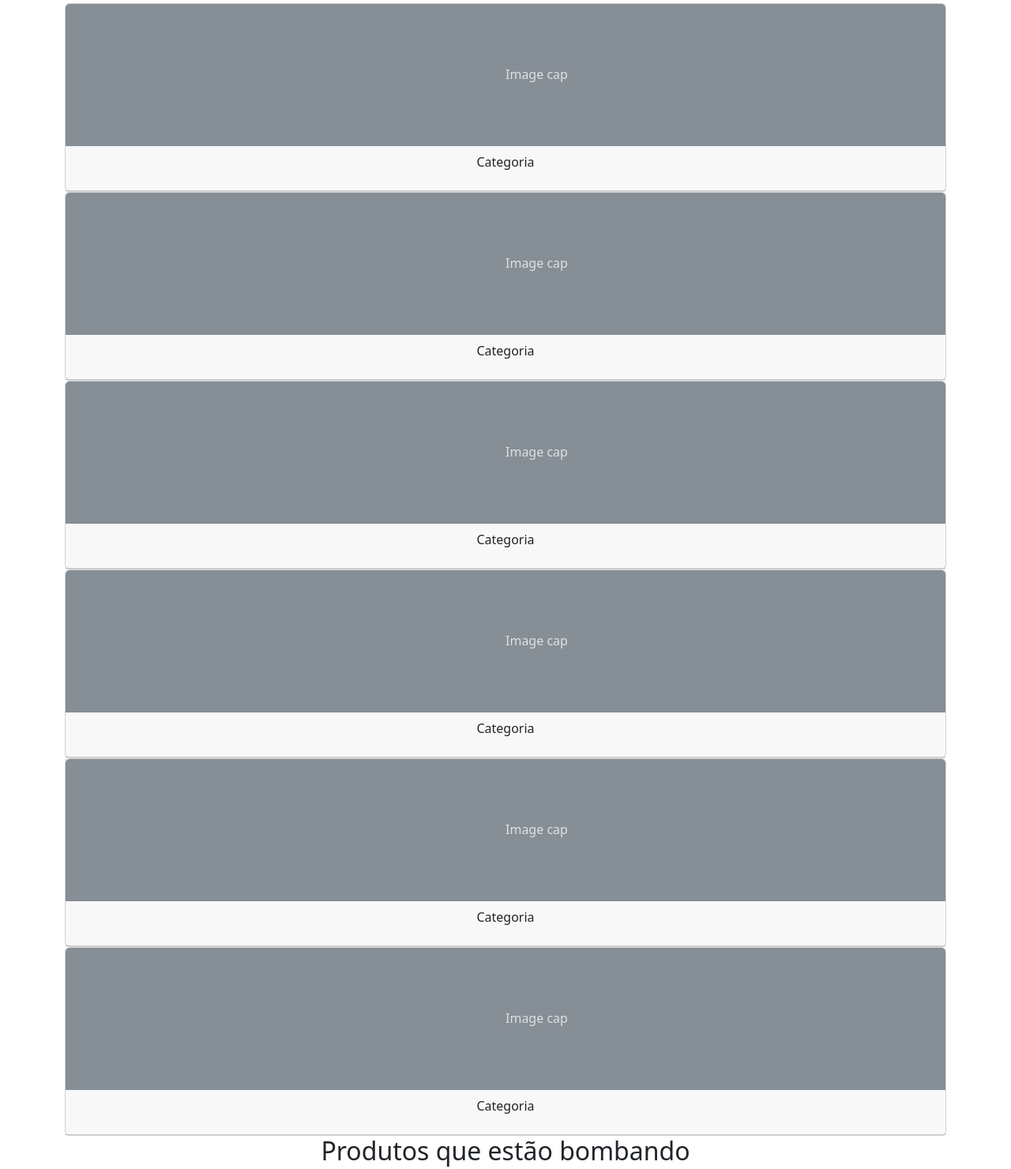
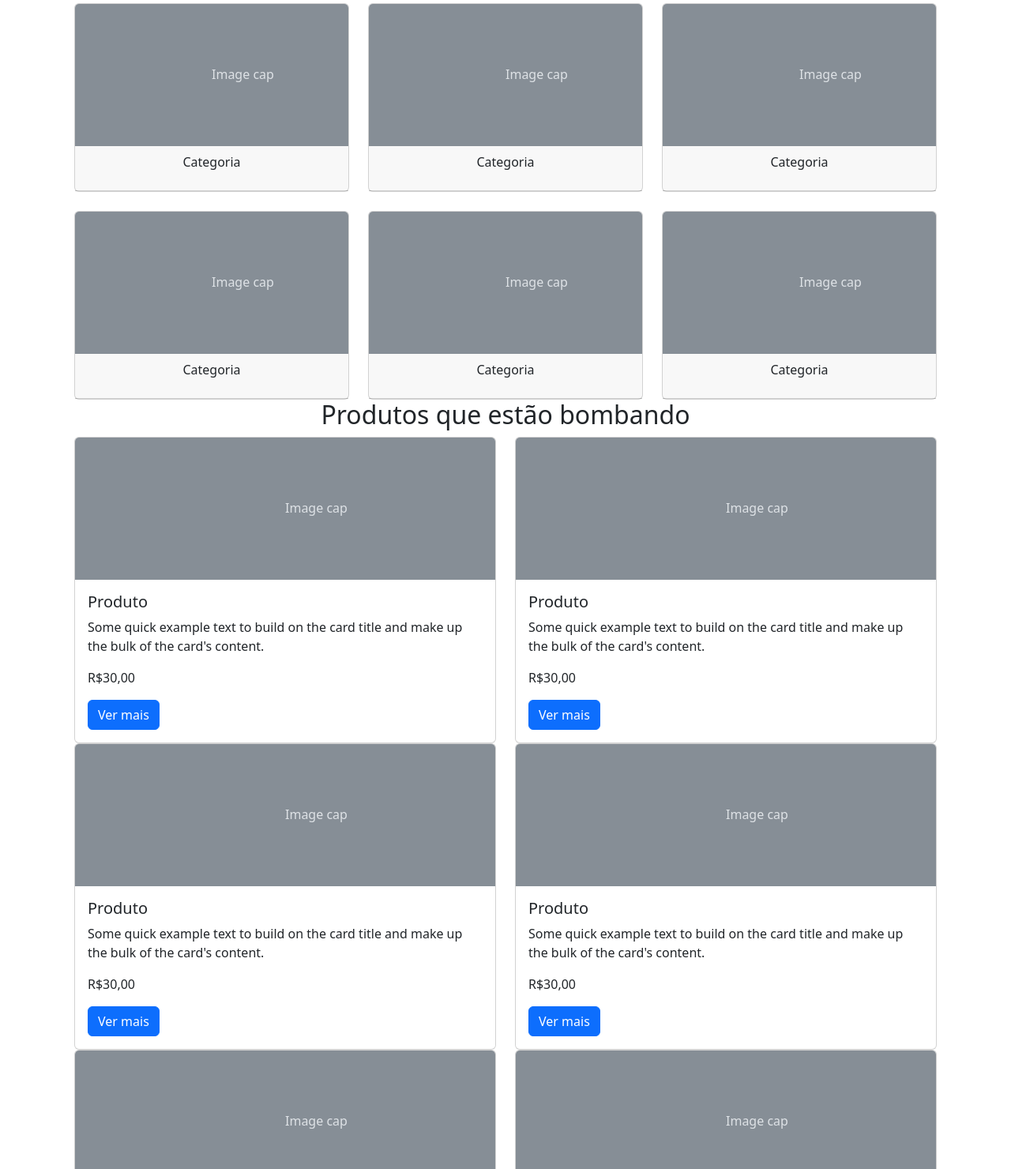
Before and after one commit to Mihgon/Bootstrap-projeto, a plain HTML site: page index.html in a window 1280 px wide. Shown: the part 498-1978 px from the top of the page at 79% size. Drawn offline with nearby package versions, Linux system fonts and the light colour scheme.

Commit message:
Ajustado grid de cards

```diff
--- a/index.html
+++ b/index.html
@@ -104,167 +104,211 @@
         </button>
     </div>
     <h2 class="text-center">Busca por categoria</h2>
-    <div class="container">
-        <div class="card">
-            <svg class="bd-placeholder-img card-img-top" width="100%" height="180" xmlns="http://www.w3.org/2000/svg"
-                role="img" aria-label="Placeholder: Image cap" preserveAspectRatio="xMidYMid slice" focusable="false">
-                <title>Placeholder</title>
-                <rect width="100%" height="100%" fill="#868e96"></rect>
-                <text x="50%" y="50%" fill="#dee2e6" dy=".3em">Image cap</text>
-            </svg>
-            <div class="card-header">
-                <p class="text-center">Categoria</p>
+
+    <div class="container row mx-auto g-4">
+        <div class="col-6 col-md-4 col-xxl-2">
+            <div class="card">
+                <svg class="bd-placeholder-img card-img-top" width="100%" height="180"
+                    xmlns="http://www.w3.org/2000/svg" role="img" aria-label="Placeholder: Image cap"
+                    preserveAspectRatio="xMidYMid slice" focusable="false">
+                    <title>Placeholder</title>
+                    <rect width="100%" height="100%" fill="#868e96"></rect>
+                    <text x="50%" y="50%" fill="#dee2e6" dy=".3em">Image cap</text>
+                </svg>
+                <div class="card-header">
+                    <p class="text-center">Categoria</p>
+                </div>
             </div>
         </div>
-        <div class="card">
-            <svg class="bd-placeholder-img card-img-top" width="100%" height="180" xmlns="http://www.w3.org/2000/svg"
-                role="img" aria-label="Placeholder: Image cap" preserveAspectRatio="xMidYMid slice" focusable="false">
-                <title>Placeholder</title>
-                <rect width="100%" height="100%" fill="#868e96"></rect>
-                <text x="50%" y="50%" fill="#dee2e6" dy=".3em">Image cap</text>
-            </svg>
-            <div class="card-header">
-                <p class="text-center">Categoria</p>
+        <div class="col-6 col-md-4 col-xxl-2">
+            <div class="card">
+                <svg class="bd-placeholder-img card-img-top" width="100%" height="180"
+                    xmlns="http://www.w3.org/2000/svg" role="img" aria-label="Placeholder: Image cap"
+                    preserveAspectRatio="xMidYMid slice" focusable="false">
+                    <title>Placeholder</title>
+                    <rect width="100%" height="100%" fill="#868e96"></rect>
+                    <text x="50%" y="50%" fill="#dee2e6" dy=".3em">Image cap</text>
+                </svg>
+                <div class="card-header">
+                    <p class="text-center">Categoria</p>
+                </div>
             </div>
         </div>
-        <div class="card">
-            <svg class="bd-placeholder-img card-img-top" width="100%" height="180" xmlns="http://www.w3.org/2000/svg"
-                role="img" aria-label="Placeholder: Image cap" preserveAspectRatio="xMidYMid slice" focusable="false">
-                <title>Placeholder</title>
-                <rect width="100%" height="100%" fill="#868e96"></rect>
-                <text x="50%" y="50%" fill="#dee2e6" dy=".3em">Image cap</text>
-            </svg>
-            <div class="card-header">
-                <p class="text-center">Categoria</p>
+        <div class="col-6 col-md-4 col-xxl-2">
+            <div class="card">
+                <svg class="bd-placeholder-img card-img-top" width="100%" height="180"
+                    xmlns="http://www.w3.org/2000/svg" role="img" aria-label="Placeholder: Image cap"
+                    preserveAspectRatio="xMidYMid slice" focusable="false">
+                    <title>Placeholder</title>
+                    <rect width="100%" height="100%" fill="#868e96"></rect>
+                    <text x="50%" y="50%" fill="#dee2e6" dy=".3em">Image cap</text>
+                </svg>
+                <div class="card-header">
+                    <p class="text-center">Categoria</p>
+                </div>
             </div>
         </div>
-        <div class="card">
-            <svg class="bd-placeholder-img card-img-top" width="100%" height="180" xmlns="http://www.w3.org/2000/svg"
-                role="img" aria-label="Placeholder: Image cap" preserveAspectRatio="xMidYMid slice" focusable="false">
-                <title>Placeholder</title>
-                <rect width="100%" height="100%" fill="#868e96"></rect>
-                <text x="50%" y="50%" fill="#dee2e6" dy=".3em">Image cap</text>
-            </svg>
-            <div class="card-header">
-                <p class="text-center">Categoria</p>
+        <div class="col-6 col-md-4 col-xxl-2">
+            <div class="card">
+                <svg class="bd-placeholder-img card-img-top" width="100%" height="180"
+                    xmlns="http://www.w3.org/2000/svg" role="img" aria-label="Placeholder: Image cap"
+                    preserveAspectRatio="xMidYMid slice" focusable="false">
+                    <title>Placeholder</title>
+                    <rect width="100%" height="100%" fill="#868e96"></rect>
+                    <text x="50%" y="50%" fill="#dee2e6" dy=".3em">Image cap</text>
+                </svg>
+                <div class="card-header">
+                    <p class="text-center">Categoria</p>
+                </div>
             </div>
         </div>
-        <div class="card">
-            <svg class="bd-placeholder-img card-img-top" width="100%" height="180" xmlns="http://www.w3.org/2000/svg"
-                role="img" aria-label="Placeholder: Image cap" preserveAspectRatio="xMidYMid slice" focusable="false">
-                <title>Placeholder</title>
-                <rect width="100%" height="100%" fill="#868e96"></rect>
-                <text x="50%" y="50%" fill="#dee2e6" dy=".3em">Image cap</text>
-            </svg>
-            <div class="card-header">
-                <p class="text-center">Categoria</p>
+        <div class="col-6 col-md-4 col-xxl-2">
+            <div class="card">
+                <svg class="bd-placeholder-img card-img-top" width="100%" height="180"
+                    xmlns="http://www.w3.org/2000/svg" role="img" aria-label="Placeholder: Image cap"
+                    preserveAspectRatio="xMidYMid slice" focusable="false">
+                    <title>Placeholder</title>
+                    <rect width="100%" height="100%" fill="#868e96"></rect>
+                    <text x="50%" y="50%" fill="#dee2e6" dy=".3em">Image cap</text>
+                </svg>
+                <div class="card-header">
+                    <p class="text-center">Categoria</p>
+                </div>
             </div>
         </div>
-        <div class="card">
-            <svg class="bd-placeholder-img card-img-top" width="100%" height="180" xmlns="http://www.w3.org/2000/svg"
-                role="img" aria-label="Placeholder: Image cap" preserveAspectRatio="xMidYMid slice" focusable="false">
-                <title>Placeholder</title>
-                <rect width="100%" height="100%" fill="#868e96"></rect>
-                <text x="50%" y="50%" fill="#dee2e6" dy=".3em">Image cap</text>
-            </svg>
-            <div class="card-header">
-                <p class="text-center">Categoria</p>
+        <div class="col-6 col-md-4 col-xxl-2">
+            <div class="card">
+                <svg class="bd-placeholder-img card-img-top" width="100%" height="180"
+                    xmlns="http://www.w3.org/2000/svg" role="img" aria-label="Placeholder: Image cap"
+                    preserveAspectRatio="xMidYMid slice" focusable="false">
+                    <title>Placeholder</title>
+                    <rect width="100%" height="100%" fill="#868e96"></rect>
+                    <text x="50%" y="50%" fill="#dee2e6" dy=".3em">Image cap</text>
+                </svg>
+                <div class="card-header">
+                    <p class="text-center">Categoria</p>
+                </div>
             </div>
         </div>
     </div>
 
     <h2 class="text-center">Produtos que estão bombando</h2>
-    <div class="container">
-        <div class="card">
-            <svg class="bd-placeholder-img card-img-top" width="100%" height="180" xmlns="http://www.w3.org/2000/svg"
-                role="img" aria-label="Placeholder: Image cap" preserveAspectRatio="xMidYMid slice" focusable="false">
-                <title>Placeholder</title>
-                <rect width="100%" height="100%" fill="#868e96"></rect><text x="50%" y="50%" fill="#dee2e6"
-                    dy=".3em">Image cap</text>
-            </svg>
-            <div class="card-body">
-                <h5 class="card-title">Produto</h5>
-                <p class="card-text">Some quick example text to build on the card title and make up the bulk of the
-                    card's content.</p>
-                <p>R$30,00</p>
-                <a href="#" class="btn btn-primary">Ver mais</a>
+
+    <div class="container row mx-auto">
+        <div class="col-12 col-md-6 col-xxl-4">
+            <div class="card">
+                <svg class="bd-placeholder-img card-img-top" width="100%" height="180"
+                    xmlns="http://www.w3.org/2000/svg" role="img" aria-label="Placeholder: Image cap"
+                    preserveAspectRatio="xMidYMid slice" focusable="false">
+                    <title>Placeholder</title>
+                    <rect width="100%" height="100%" fill="#868e96"></rect><text x="50%" y="50%" fill="#dee2e6"
+                        dy=".3em">Image cap</text>
+                </svg>
+                <div class="card-body">
+                    <h5 class="card-title">Produto</h5>
+                    <p class="card-text">Some quick example text to build on the card title and make up the bulk of the
+                        card's content.</p>
+                    <p>R$30,00</p>
+                    <a href="#" class="btn btn-primary">Ver mais</a>
+                </div>
             </div>
         </div>
-        <div class="card">
-            <svg class="bd-placeholder-img card-img-top" width="100%" height="180" xmlns="http://www.w3.org/2000/svg"
-                role="img" aria-label="Placeholder: Image cap" preserveAspectRatio="xMidYMid slice" focusable="false">
-                <title>Placeholder</title>
-                <rect width="100%" height="100%" fill="#868e96"></rect><text x="50%" y="50%" fill="#dee2e6"
-                    dy=".3em">Image cap</text>
-            </svg>
-            <div class="card-body">
-                <h5 class="card-title">Produto</h5>
-                <p class="card-text">Some quick example text to build on the card title and make up the bulk of the
-                    card's content.</p>
-                <p>R$30,00</p>
-                <a href="#" class="btn btn-primary">Ver mais</a>
+
+        <div class="col-12 col-md-6 col-xxl-4">
+            <div class="card">
+                <svg class="bd-placeholder-img card-img-top" width="100%" height="180"
+                    xmlns="http://www.w3.org/2000/svg" role="img" aria-label="Placeholder: Image cap"
+                    preserveAspectRatio="xMidYMid slice" focusable="false">
+                    <title>Placeholder</title>
+                    <rect width="100%" height="100%" fill="#868e96"></rect><text x="50%" y="50%" fill="#dee2e6"
+                        dy=".3em">Image cap</text>
+                </svg>
+                <div class="card-body">
+                    <h5 class="card-title">Produto</h5>
+                    <p class="card-text">Some quick example text to build on the card title and make up the bulk of the
+                        card's content.</p>
+                    <p>R$30,00</p>
+                    <a href="#" class="btn btn-primary">Ver mais</a>
+                </div>
             </div>
         </div>
-        <div class="card">
-            <svg class="bd-placeholder-img card-img-top" width="100%" height="180" xmlns="http://www.w3.org/2000/svg"
-                role="img" aria-label="Placeholder: Image cap" preserveAspectRatio="xMidYMid slice" focusable="false">
-                <title>Placeholder</title>
-                <rect width="100%" height="100%" fill="#868e96"></rect><text x="50%" y="50%" fill="#dee2e6"
-                    dy=".3em">Image cap</text>
-            </svg>
-            <div class="card-body">
-                <h5 class="card-title">Produto</h5>
-                <p class="card-text">Some quick example text to build on the card title and make up the bulk of the
-                    card's content.</p>
-                <p>R$30,00</p>
-                <a href="#" class="btn btn-primary">Ver mais</a>
+
+        <div class="col-12 col-md-6 col-xxl-4">
+            <div class="card">
+                <svg class="bd-placeholder-img card-img-top" width="100%" height="180"
+                    xmlns="http://www.w3.org/2000/svg" role="img" aria-label="Placeholder: Image cap"
+                    preserveAspectRatio="xMidYMid slice" focusable="false">
+                    <title>Placeholder</title>
+                    <rect width="100%" height="100%" fill="#868e96"></rect><text x="50%" y="50%" fill="#dee2e6"
+                        dy=".3em">Image cap</text>
+                </svg>
+                <div class="card-body">
+                    <h5 class="card-title">Produto</h5>
+                    <p class="card-text">Some quick example text to build on the card title and make up the bulk of the
+                        card's content.</p>
+                    <p>R$30,00</p>
+                    <a href="#" class="btn btn-primary">Ver mais</a>
+                </div>
             </div>
         </div>
-        <div class="card">
-            <svg class="bd-placeholder-img card-img-top" width="100%" height="180" xmlns="http://www.w3.org/2000/svg"
-                role="img" aria-label="Placeholder: Image cap" preserveAspectRatio="xMidYMid slice" focusable="false">
-                <title>Placeholder</title>
-                <rect width="100%" height="100%" fill="#868e96"></rect><text x="50%" y="50%" fill="#dee2e6"
-                    dy=".3em">Image cap</text>
-            </svg>
-            <div class="card-body">
-                <h5 class="card-title">Produto</h5>
-                <p class="card-text">Some quick example text to build on the card title and make up the bulk of the
-                    card's content.</p>
-                <p>R$30,00</p>
-                <a href="#" class="btn btn-primary">Ver mais</a>
+
+        <div class="col-12 col-md-6 col-xxl-4">
+            <div class="card">
+                <svg class="bd-placeholder-img card-img-top" width="100%" height="180"
+                    xmlns="http://www.w3.org/2000/svg" role="img" aria-label="Placeholder: Image cap"
+                    preserveAspectRatio="xMidYMid slice" focusable="false">
+                    <title>Placeholder</title>
+                    <rect width="100%" height="100%" fill="#868e96"></rect><text x="50%" y="50%" fill="#dee2e6"
+                        dy=".3em">Image cap</text>
+                </svg>
+                <div class="card-body">
+                    <h5 class="card-title">Produto</h5>
+                    <p class="card-text">Some quick example text to build on the card title and make up the bulk of the
+                        card's content.</p>
+                    <p>R$30,00</p>
+                    <a href="#" class="btn btn-primary">Ver mais</a>
+                </div>
             </div>
         </div>
-        <div class="card">
-            <svg class="bd-placeholder-img card-img-top" width="100%" height="180" xmlns="http://www.w3.org/2000/svg"
-                role="img" aria-label="Placeholder: Image cap" preserveAspectRatio="xMidYMid slice" focusable="false">
-                <title>Placeholder</title>
-                <rect width="100%" height="100%" fill="#868e96"></rect><text x="50%" y="50%" fill="#dee2e6"
-                    dy=".3em">Image cap</text>
-            </svg>
-            <div class="card-body">
-                <h5 class="card-title">Produto</h5>
-                <p class="card-text">Some quick example text to build on the card title and make up the bulk of the
-                    card's content.</p>
-                <p>R$30,00</p>
-                <a href="#" class="btn btn-primary">Ver mais</a>
+
+        <div class="col-12 col-md-6 col-xxl-4">
+            <div class="card">
+                <svg class="bd-placeholder-img card-img-top" width="100%" height="180"
+                    xmlns="http://www.w3.org/2000/svg" role="img" aria-label="Placeholder: Image cap"
+                    preserveAspectRatio="xMidYMid slice" focusable="false">
+                    <title>Placeholder</title>
+                    <rect width="100%" height="100%" fill="#868e96"></rect><text x="50%" y="50%" fill="#dee2e6"
+                        dy=".3em">Image cap</text>
+                </svg>
+                <div class="card-body">
+                    <h5 class="card-title">Produto</h5>
+                    <p class="card-text">Some quick example text to build on the card title and make up the bulk of the
+                        card's content.</p>
+                    <p>R$30,00</p>
+                    <a href="#" class="btn btn-primary">Ver mais</a>
+                </div>
             </div>
         </div>
-        <div class="card">
-            <svg class="bd-placeholder-img card-img-top" width="100%" height="180" xmlns="http://www.w3.org/2000/svg"
-                role="img" aria-label="Placeholder: Image cap" preserveAspectRatio="xMidYMid slice" focusable="false">
-                <title>Placeholder</title>
-                <rect width="100%" height="100%" fill="#868e96"></rect><text x="50%" y="50%" fill="#dee2e6"
-                    dy=".3em">Image cap</text>
-            </svg>
-            <div class="card-body">
-                <h5 class="card-title">Produto</h5>
-                <p class="card-text">Some quick example text to build on the card title and make up the bulk of the
-                    card's content.</p>
-                <p>R$30,00</p>
-                <a href="#" class="btn btn-primary">Ver mais</a>
+
+        <div class="col-12 col-md-6 col-xxl-4">
+            <div class="card">
+                <svg class="bd-placeholder-img card-img-top" width="100%" height="180"
+                    xmlns="http://www.w3.org/2000/svg" role="img" aria-label="Placeholder: Image cap"
+                    preserveAspectRatio="xMidYMid slice" focusable="false">
+                    <title>Placeholder</title>
+                    <rect width="100%" height="100%" fill="#868e96"></rect><text x="50%" y="50%" fill="#dee2e6"
+                        dy=".3em">Image cap</text>
+                </svg>
+                <div class="card-body">
+                    <h5 class="card-title">Produto</h5>
+                    <p class="card-text">Some quick example text to build on the card title and make up the bulk of the
+                        card's content.</p>
+                    <p>R$30,00</p>
+                    <a href="#" class="btn btn-primary">Ver mais</a>
+                </div>
             </div>
         </div>
+
     </div>
 
     <script src="https://cdn.jsdelivr.net/npm/bootstrap@5.3.1/dist/js/bootstrap.bundle.min.js"
```
